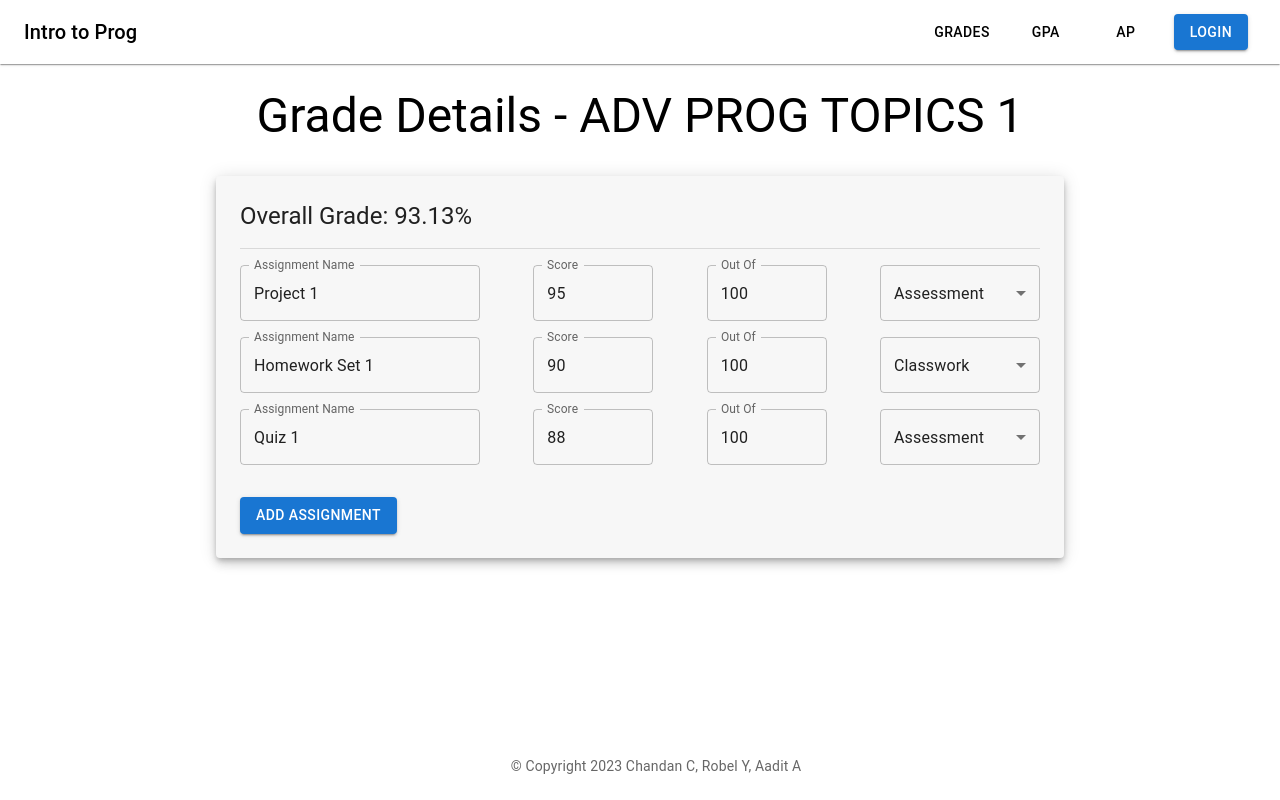
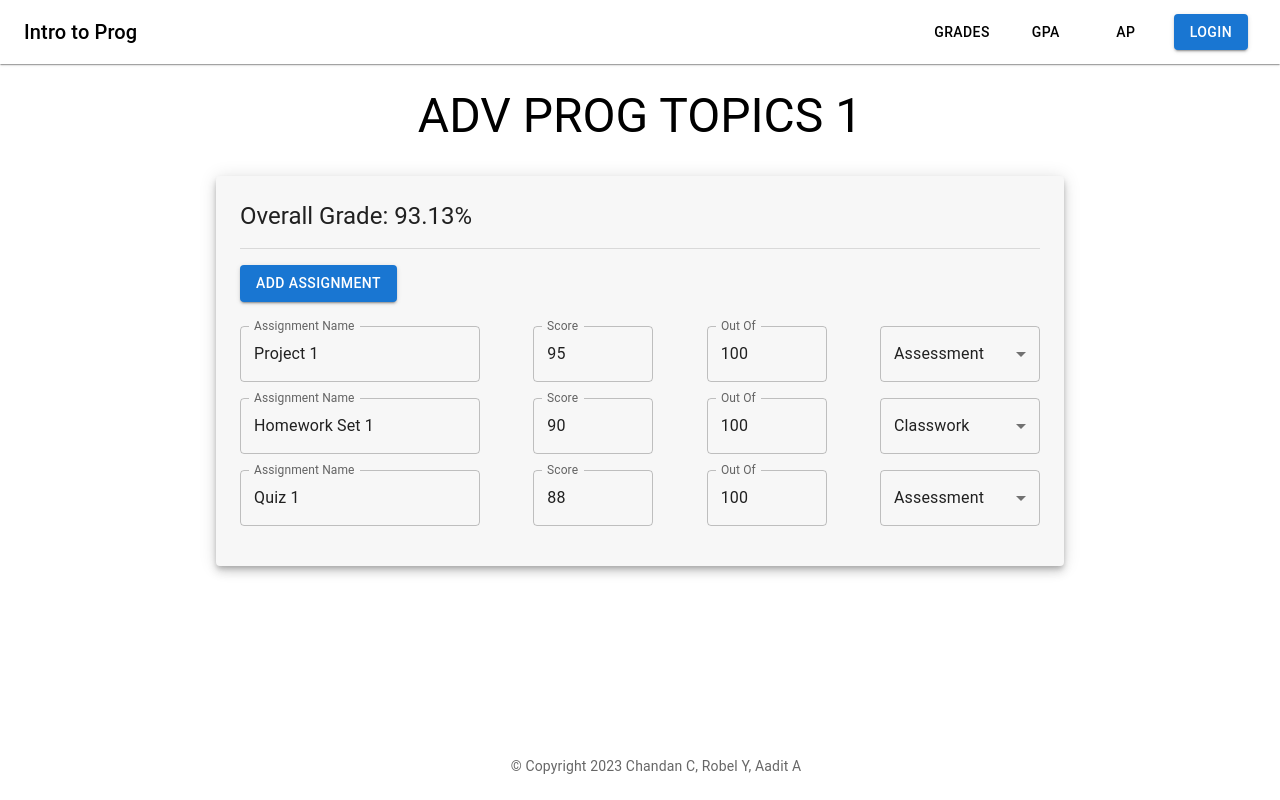
Before and after one commit to RobelY123/introtoprogproj, a React (Create React App) app: page /grades/1 in a window 1280 px wide. Built offline with nearby package versions, Linux system fonts and the light colour scheme.

Commit message:
lil change

```diff
--- a/src/pages/Grades/Grade.js
+++ b/src/pages/Grades/Grade.js
@@ -60,14 +60,20 @@ const Grade = ({ grades }) => {
 
     // Calculate the overall weighted score
     let overallScore = 0;
+    let totalWeight = 0;
+
     for (const category in categoryTotals) {
       overallScore +=
         (categoryTotals[category].totalScore /
           categoryTotals[category].totalOutOf) *
         100 *
         categoryTotals[category].weight;
+      totalWeight += categoryTotals[category].weight;
     }
-    // Final calculation
+
+    // Divide the total score by the total weight
+    overallScore = overallScore / totalWeight;
+
     return overallScore.toFixed(2);
   };
   const handleAssignmentChange = (index, field, value) => {
@@ -101,7 +107,7 @@ const Grade = ({ grades }) => {
     const newAssignment = { name: "", score: "", outOf: "", weight: "" };
     setGradeDetails({
       ...gradeDetails,
-      assignments: [...gradeDetails.assignments, newAssignment],
+      assignments: [newAssignment,...gradeDetails.assignments],
     });
   };
 
@@ -117,7 +123,7 @@ const Grade = ({ grades }) => {
         gutterBottom
         sx={{ textAlign: "center", mb: 4 }}
       >
-        Grade Details - {gradeDetails.subject}
+       {gradeDetails.subject}
       </Typography>
       <Paper
         elevation={6}
@@ -127,6 +133,14 @@ const Grade = ({ grades }) => {
           Overall Grade: {gradeDetails.grade}%
         </Typography>
         <Divider sx={{ my: 2 }} />
+        <Button
+          variant="contained"
+          color="primary"
+          onClick={addAssignment}
+          sx={{ mb: 3 }}
+        >
+          Add Assignment
+        </Button>
         {gradeDetails.assignments.map((assignment, index) => (
           <Box
             key={index}
@@ -182,14 +196,6 @@ const Grade = ({ grades }) => {
             </Select>
           </Box>
         ))}
-        <Button
-          variant="contained"
-          color="primary"
-          onClick={addAssignment}
-          sx={{ mt: 2 }}
-        >
-          Add Assignment
-        </Button>
       </Paper>
     </Box>
   );
--- a/src/pages/Login/LoginPage.js
+++ b/src/pages/Login/LoginPage.js
@@ -41,33 +41,7 @@ export default function Login() {
     event.preventDefault();
     setLoading(true);
 
-    // const formData = new FormData(event.target);
-    // const data = Object.fromEntries(formData);
 
-    // if (data.username && data.password) {
-    //   // Assuming you have a login API to send the request to
-    //   // Replace 'your-login-api-endpoint' with your actual login API endpoint
-    //   const response = await fetch("your-login-api-endpoint", {
-    //     method: "POST",
-    //     headers: {
-    //       "Content-Type": "application/json",
-    //     },
-    //     body: JSON.stringify(data),
-    //   });
-
-    //   if (response.ok) {
-    //     const result = await response.json();
-    //     console.log(result);
-    //     // Set the user cookie here if needed, or handle the session as per your backend setup
-    //     // Redirect to the grades page
-    //     setLoginSuccess(true);
-    //   } else {
-    //     console.log("Login failed");
-    //     // Handle login failure (e.g., show an error message)
-    //   }
-    // } else {
-    //   console.log("Please fill in all fields");
-    // }
 
     setLoading(false);
   }
@@ -90,7 +64,7 @@ export default function Login() {
         >
           Login
         </Typography>
-        <Box component="form" onSubmit={onSubmit} sx={{ mt: 1, width: "100%" }}>
+        <Box component="form"  sx={{ mt: 1, width: "100%" }}>
           <Typography sx={{ mb: 1, fontWeight: 500 }} variant="subtitle1">
             Username
           </Typography>
```
Lines whose indentation alone changed are shown as unchanged.
